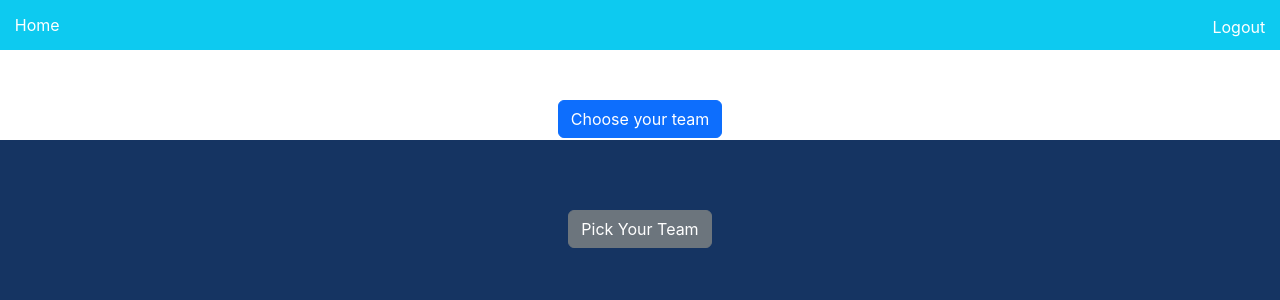
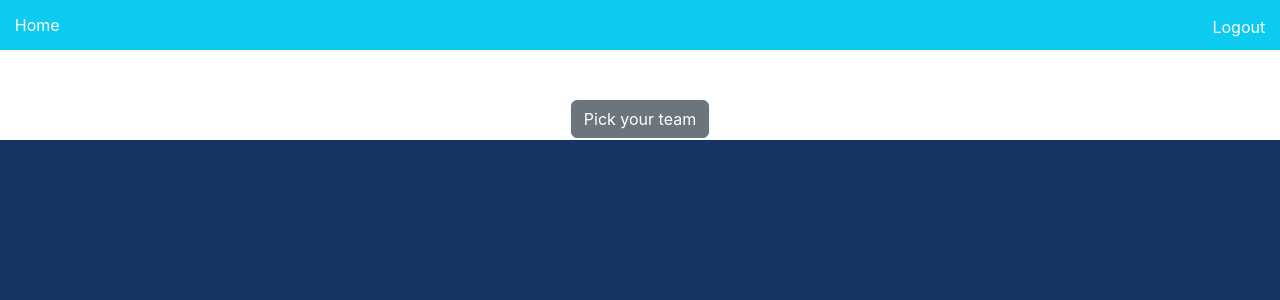
Before and after one commit to tswmy/login-form, a React (Create React App) app: page / in a window 1280 px wide. Shown: the top 300 px of the page. Built offline with nearby package versions, Linux system fonts and the light colour scheme; sample sign-in values are in the browser's storage; the HTML template or start-up script is replaced by a standard one.

Commit message:
new commit

```diff
--- a/package.json
+++ b/package.json
@@ -10,7 +10,7 @@
     "react": "^18.2.0",
     "react-dom": "^18.2.0",
     "react-router-dom": "^6.21.1",
-    "react-scripts": "5.0.1",
+    "react-scripts": "^3.0.1",
     "react-toastify": "^9.1.3",
     "web-vitals": "^2.1.4"
   },
--- a/src/Home.js
+++ b/src/Home.js
@@ -19,7 +19,7 @@ function Home() {
       </div>
       <div className="container text-center mt-5">
         <Link to={"/questions"}>
-          <button className="btn btn-primary ">Choose your team</button>
+          <button className="btn btn-secondary ">Pick your team</button>
         </Link>
       </div>
       <div
@@ -28,13 +28,7 @@ function Home() {
           minHeight: "100vh",
           padding: "20px",
         }}
-      >
-        <div className="container text-center mt-5">
-          <Link to={"/questions"}>
-            <button className="btn btn-secondary">Pick Your Team</button>
-          </Link>
-        </div>
-      </div>
+      ></div>
     </div>
   );
 }
```
Also changed, not shown: src/reportWebVitals.js (added, +14 -0 lines), 1 other file (tests, documents, lock files or other folders).
